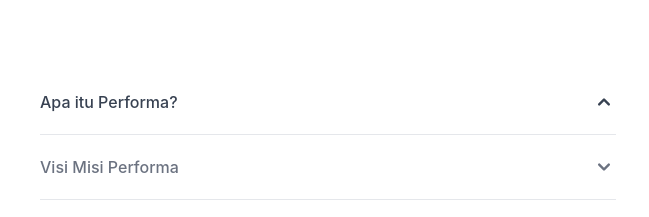
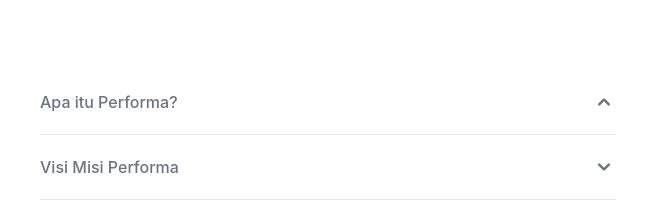
Before and after one commit to rafazzaky/web-statis-performa, a website: page index.html in a window 1280 px wide. Shown: the part 1728-1945 px from the top of the page, 312-961 px from the left. Drawn offline with nearby package versions, Linux system fonts and the light colour scheme.

Commit message:
Update index.html

```diff
--- a/index.html
+++ b/index.html
@@ -59,7 +59,7 @@
 
 <div id="accordion-flush" data-accordion="collapse" data-active-classes="bg-white dark:bg-gray-900 text-gray-900 dark:text-white" data-inactive-classes="text-gray-500 dark:text-gray-400" class="max-w-xl mx-auto">
     <h2 id="accordion-flush-heading-1">
-      <button type="button" class="flex items-center justify-between w-full py-5 font-medium text-left border-b border-gray-200 dark:border-gray-700 bg-white dark:bg-gray-900 text-gray-700 dark:text-white" data-accordion-target="#accordion-flush-body-1" aria-expanded="false" aria-controls="accordion-flush-body-1">
+      <button type="button" class="flex items-center justify-between w-full py-5 font-medium text-left border-b border-gray-200 dark:border-gray-700 bg-white dark:bg-gray-900 text-gray-500 dark:text-white" data-accordion-target="#accordion-flush-body-1" aria-expanded="false" aria-controls="accordion-flush-body-1">
         <span>Apa itu Performa?</span>
         <svg data-accordion-icon="" class="w-6 h-6 rotate-180 shrink-0" fill="currentColor" viewBox="0 0 20 20" xmlns="http://www.w3.org/2000/svg"><path fill-rule="evenodd" d="M5.293 7.293a1 1 0 011.414 0L10 10.586l3.293-3.293a1 1 0 111.414 1.414l-4 4a1 1 0 01-1.414 0l-4-4a1 1 0 010-1.414z" clip-rule="evenodd"></path></svg>
       </button>
```
